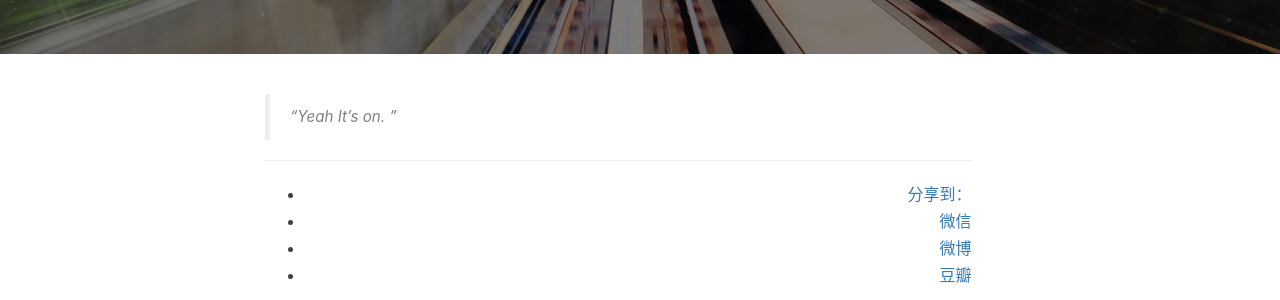
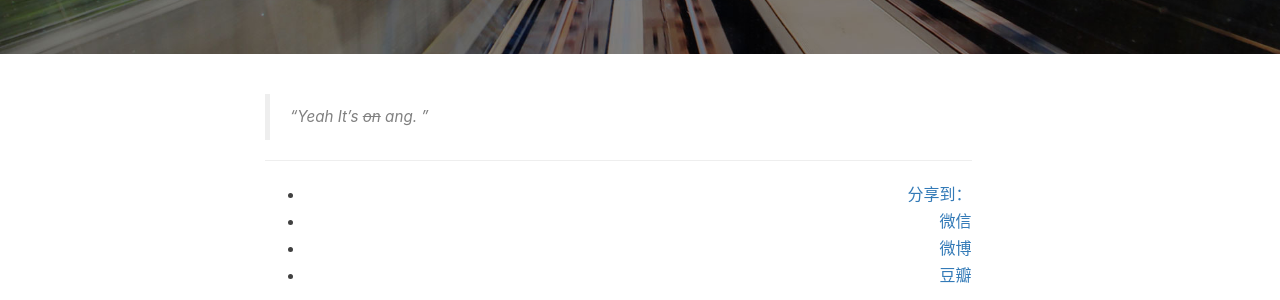
Before and after one commit to HzaCode/hzacode.github.io, a Jekyll site: the page built from _posts/2024-02-10-hello-2024.markdown, in a window 1280 px wide. Shown: the part 393-693 px from the top of the page. Built offline with Jekyll 4.4.1, drawn with Linux system fonts in a browser that asks for light colours; nearby versions of some CDN libraries; comment, search, counter and statistics services are not loaded.

Commit message:
Update 2024-02-10-hello-2024.markdown

```diff
--- a/_posts/2024-02-10-hello-2024.markdown
+++ b/_posts/2024-02-10-hello-2024.markdown
@@ -9,4 +9,5 @@ tags:
     - 生活
 ---
 
-> “Yeah It's on. ”
+> “Yeah It's ~~on~~ ang.
+ ”
```
